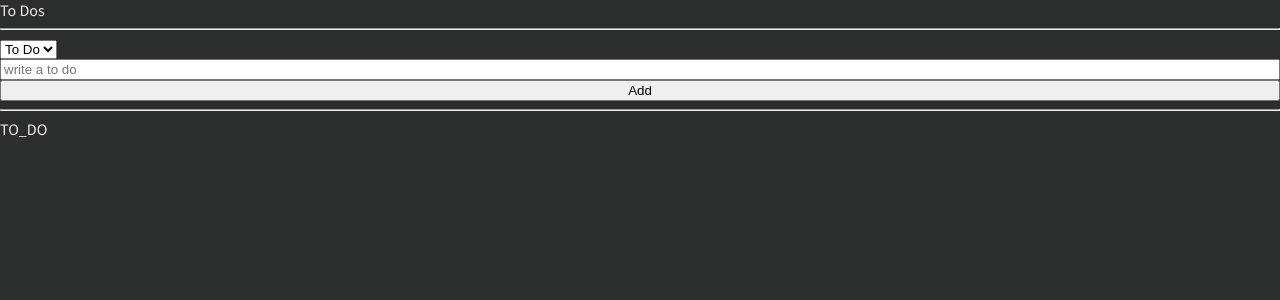
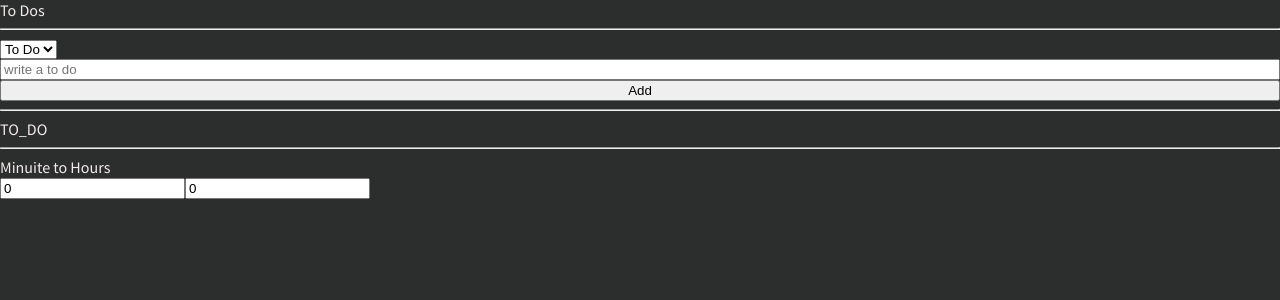
Before and after one commit to hyungjun-tech01/my-app, a React (Create React App) app: page / in a window 1280 px wide. Shown: the top 300 px of the page. Built offline with nearby package versions, Linux system fonts and the light colour scheme.

Commit message:
단위변환 기능 minute -> hours

```diff
--- a/src/ToDoList.tsx
+++ b/src/ToDoList.tsx
@@ -4,6 +4,7 @@ import {useRecoilValue, useRecoilState} from "recoil";
 import CreateToDo from "./components/CreateToDo";
 import { toDoState, toDoSelector, categoryState , ToDoOptions} from "./components/atoms";
 import ToDo from "./components/ToDo";
+import TranslateHours from "./components/TranslateHours";
 
 function ToDoList(){
     const [toDo] = useRecoilValue(toDoSelector);
@@ -29,6 +30,9 @@ function ToDoList(){
                 {toDo.map(toDo=>
                     <ToDo key={toDo.id} {...toDo} />) }
             </ul>
+            <hr/>
+            <h1> Minuite to Hours</h1>
+            <TranslateHours/>
         </div>
     );
 }
--- /dev/null
+++ b/src/components/TranslateHours.tsx
@@ -0,0 +1,18 @@
+import React from "react";
+import {useRecoilState, useRecoilValue} from "recoil";
+import {minuteState, hourSelector} from "./atoms";
+function TranslateHours(){
+    const [minute, setMinute] = useRecoilState(minuteState);
+    const hour = useRecoilValue(hourSelector);
+    const onChange = (event:React.FormEvent<HTMLInputElement>) => {
+        setMinute(+event.currentTarget.value);  // 문자열을 숫자로 변경 + 붙힘
+
+    }
+    return (
+        <div>
+            <input value= {minute} onChange={onChange} placeholder="Minute" />
+            <input value={hour} placeholder="Hour"/>
+        </div>
+    )
+}
+export default TranslateHours;
--- a/src/components/atoms.tsx
+++ b/src/components/atoms.tsx
@@ -33,3 +33,19 @@ export const toDoSelector = selector({
         return [toDos.filter((toDo)=> toDo.category === category)];
     },
 });
+
+export const minuteState = atom (
+    {
+        key:"minute",
+        default:0,
+    }
+);
+
+// selector
+export const hourSelector = selector({
+    key:"hours",
+    get:({get}) => {
+        const minute = get(minuteState);  // atom내에서 다른 atom을 가지고 올때??
+        return minute / 60;
+    },
+});
```
